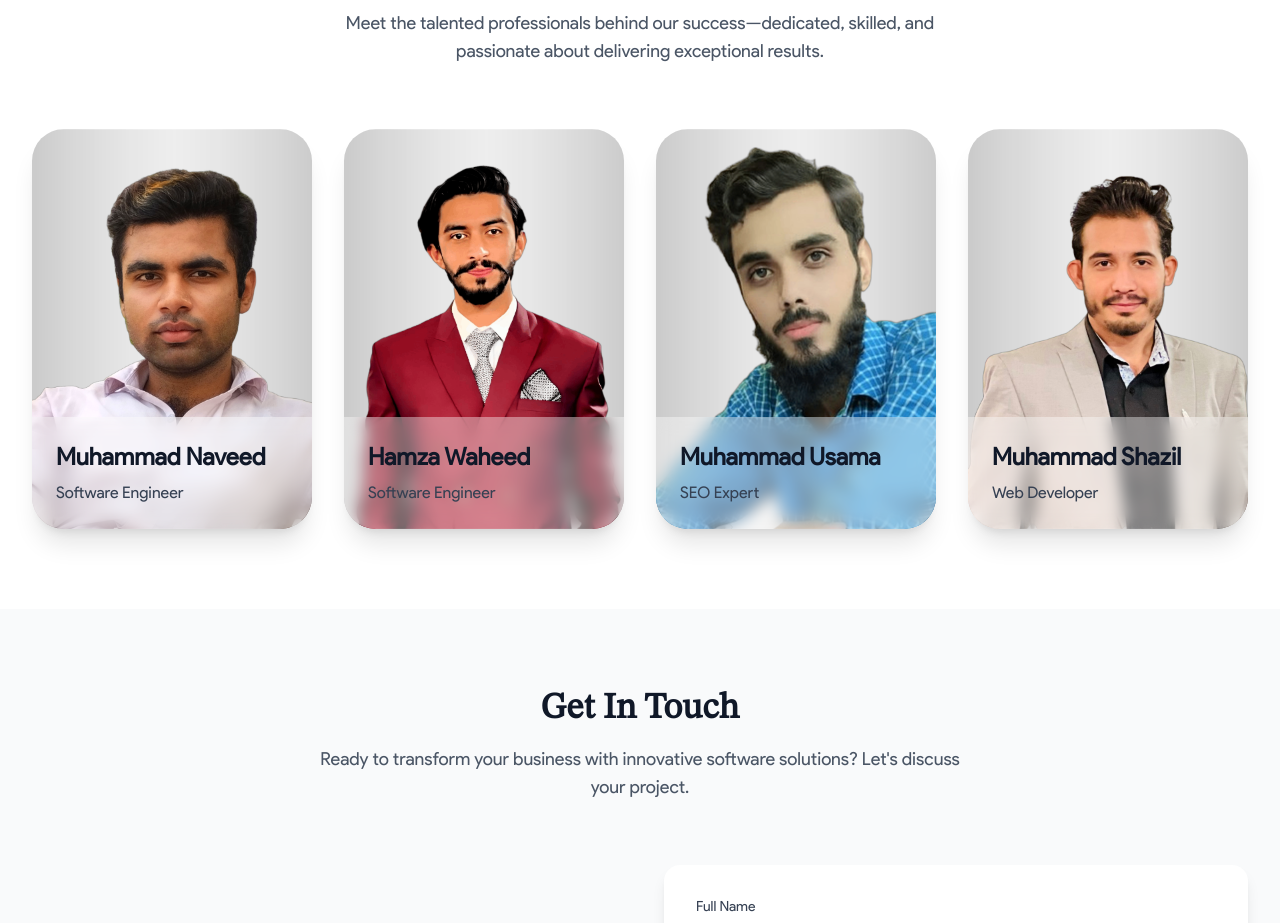
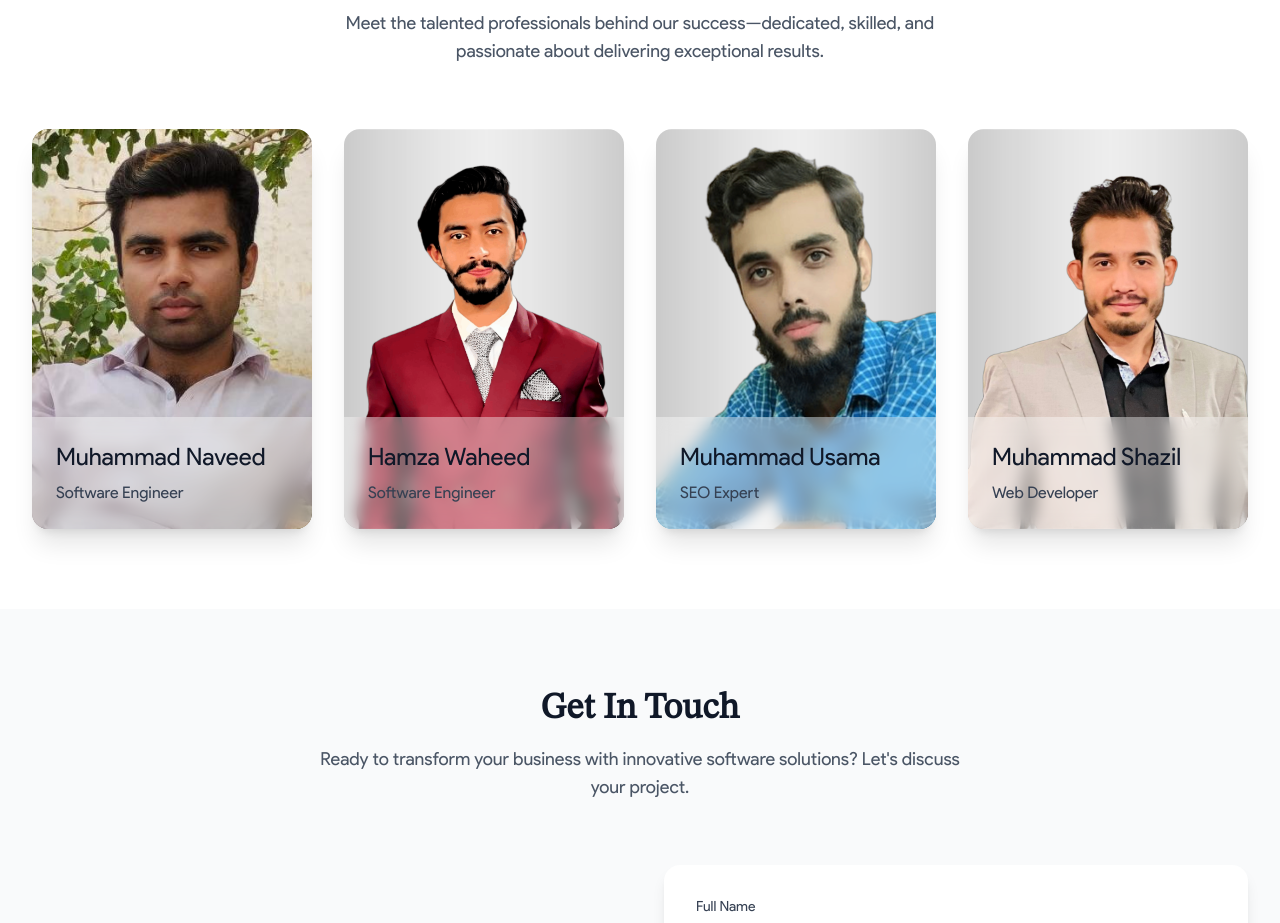
Before and after one commit to uxlabspk/codehunts, a React (Vite) app: page / in a window 1280 px wide. Shown: the part 2480-3403 px from the top of the page. Built offline with nearby package versions, Linux system fonts and the light colour scheme.

Commit message:
Updating Profile Cards

```diff
--- a/src/components/ProfileCard.jsx
+++ b/src/components/ProfileCard.jsx
@@ -2,30 +2,70 @@
 
 const ProfileCard = ({img, name, bio}) => {
     return (
-        <div
-            className="w-full h-[400px] rounded-[32px] shadow-xl relative overflow-hidden flex flex-col justify-end">
+        <div className="group w-full h-[400px] rounded-2xl shadow-xl relative overflow-hidden flex flex-col justify-end">
+            {/* Background Image */}
             <div
-                className="absolute inset-0 bg-cover bg-center"
-                style={{backgroundImage: `url(${img})`}}>
+                className="absolute inset-0 bg-cover bg-center transition-transform duration-300 group-hover:scale-105"
+                style={{ backgroundImage: `url(${img})` }}
+            />
 
+            {/* Hover Overlay with Icons */}
+            <div className="absolute inset-0 bg-black/30 backdrop-blur-sm opacity-0 group-hover:opacity-100 flex items-center justify-center transition-opacity duration-300 z-20">
+                <div className="flex gap-6 text-white text-2xl">
+                    <a href="https://www.linkedin.com/company/code-hunts" aria-label="LinkedIn"
+                       className="text-white">
+                        <LinkedInIcon/>
+                    </a>
+
+                    <a href="https://www.linkedin.com/company/code-hunts" aria-label="LinkedIn"
+                       className="text-white">
+                        <TwitterIcon/>
+                    </a>
+
+                    <a href="https://www.linkedin.com/company/code-hunts" aria-label="LinkedIn"
+                       className="text-white">
+                        <GitHubIcon/>
+                    </a>
+                </div>
             </div>
 
-            <div className="relative z-10 p-6 bg-white/40 backdrop-blur">
-                <div className="flex items-center gap-2 ">
-                    <span className="text-2xl font-semibold text-gray-900">{name}</span>
-                    {/*<span>*/}
-                    {/*    <svg width="20px" height="20px" viewBox="0 0 24 24" fill="none" xmlns="http://www.w3.org/2000/svg">*/}
-                    {/*        <path d="M11.5283 1.5999C11.7686 1.29437 12.2314 1.29437 12.4717 1.5999L14.2805 3.90051C14.4309 4.09173 14.6818 4.17325 14.9158 4.10693L17.7314 3.3089C18.1054 3.20292 18.4799 3.475 18.4946 3.86338L18.6057 6.78783C18.615 7.03089 18.77 7.24433 18.9984 7.32823L21.7453 8.33761C22.1101 8.47166 22.2532 8.91189 22.0368 9.23478L20.4078 11.666C20.2724 11.8681 20.2724 12.1319 20.4078 12.334L22.0368 14.7652C22.2532 15.0881 22.1101 15.5283 21.7453 15.6624L18.9984 16.6718C18.77 16.7557 18.615 16.9691 18.6057 17.2122L18.4946 20.1366C18.4799 20.525 18.1054 20.7971 17.7314 20.6911L14.9158 19.8931C14.6818 19.8267 14.4309 19.9083 14.2805 20.0995L12.4717 22.4001C12.2314 22.7056 11.7686 22.7056 11.5283 22.4001L9.71949 20.0995C9.56915 19.9083 9.31823 19.8267 9.08421 19.8931L6.26856 20.6911C5.89463 20.7971 5.52014 20.525 5.50539 20.1366L5.39427 17.2122C5.38503 16.9691 5.22996 16.7557 5.00164 16.6718L2.25467 15.6624C1.88986 15.5283 1.74682 15.0881 1.96317 14.7652L3.59221 12.334C3.72761 12.1319 3.72761 11.8681 3.59221 11.666L1.96317 9.23478C1.74682 8.91189 1.88986 8.47166 2.25467 8.33761L5.00165 7.32823C5.22996 7.24433 5.38503 7.03089 5.39427 6.78783L5.50539 3.86338C5.52014 3.475 5.89463 3.20292 6.26857 3.3089L9.08421 4.10693C9.31823 4.17325 9.56915 4.09173 9.71949 3.90051L11.5283 1.5999Z" stroke="#0080ff" strokeWidth="1.5"/>*/}
-                    {/*        <path d="M9 12L11 14L15 10" stroke="#0080ff" strokeWidth="1.5" strokeLinecap="round" strokeLinejoin="round"/>*/}
-                    {/*    </svg>*/}
-                    {/*</span>*/}
+            {/* Content */}
+            <div className="relative z-10 p-6 bg-white/40 backdrop-blur group-hover:hidden">
+                <div className="flex items-center gap-2">
+                    <span className="text-2xl text-gray-900">{name}</span>
                 </div>
-                <p className="text-gray-700 mt-2 text-base">
-                    {bio}
-                </p>
+                <p className="text-gray-700 mt-2 text-base">{bio}</p>
             </div>
         </div>
     );
 };
 
+
+const TwitterIcon = () => (
+    <svg xmlns="http://www.w3.org/2000/svg" width="24" height="24" fill="currentColor" viewBox="0 0 16 16">
+        <path
+            d="M12.6.75h2.454l-5.36 6.142L16 15.25h-4.937l-3.867-5.07-4.425 5.07H.316l5.733-6.57L0 .75h5.063l3.495 4.633L12.601.75Zm-.86 13.028h1.36L4.323 2.145H2.865z"/>
+    </svg>
+);
+
+const GitHubIcon = () => (
+    <svg xmlns="http://www.w3.org/2000/svg" width="24" height="24" fill="currentColor" viewBox="0 0 16 16">
+        <path d="M8 0C3.58 0 0 3.58 0 8c0 3.54 2.29 6.53 5.47 7.59.4.07.55-.17.55-.38
+        0-.19-.01-.82-.01-1.49-2.01.37-2.53-.49-2.69-.94-.09-.23-.48-.94-.82-1.13-.28-.15-.68-.52
+        -.01-.53.63-.01 1.08.58 1.23.82.72 1.21 1.87.87 2.33.66.07-.52.28-.87.51-1.07-1.78-.2
+        -3.64-.89-3.64-3.95 0-.87.31-1.59.82-2.15-.08-.2-.36-1.02.08-2.12 0 0 .67-.21 2.2.82
+        .64-.18 1.32-.27 2-.27.68 0 1.36.09 2 .27 1.53-1.04 2.2-.82 2.2-.82.44 1.1.16 1.92.08
+        2.12.51.56.82 1.27.82 2.15 0 3.07-1.87 3.75-3.65 3.95.29.25.54.73.54 1.48 0 1.07-.01
+        1.93-.01 2.2 0 .21.15.46.55.38A8.013 8.013 0 0016 8c0-4.42-3.58-8-8-8z"/>
+    </svg>
+);
+
+
+const LinkedInIcon = () => (
+    <svg xmlns="http://www.w3.org/2000/svg" width="24" height="24" fill="currentColor" viewBox="0 0 16 16">
+        <path
+            d="M0 1.146C0 .513.526 0 1.175 0h13.65C15.474 0 16 .513 16 1.146v13.708c0 .633-.526 1.146-1.175 1.146H1.175C.526 16 0 15.487 0 14.854zm4.943 12.248V6.169H2.542v7.225zm-1.2-8.212c.837 0 1.358-.554 1.358-1.248-.015-.709-.52-1.248-1.342-1.248S2.4 3.226 2.4 3.934c0 .694.521 1.248 1.327 1.248zm4.908 8.212V9.359c0-.216.016-.432.08-.586.173-.431.568-.878 1.232-.878.869 0 1.216.662 1.216 1.634v3.865h2.401V9.25c0-2.22-1.184-3.252-2.764-3.252-1.274 0-1.845.7-2.165 1.193v.025h-.016l.016-.025V6.169h-2.4c.03.678 0 7.225 0 7.225z"/>
+    </svg>
+);
+
 export default ProfileCard;
--- a/src/pages/Home.jsx
+++ b/src/pages/Home.jsx
@@ -153,12 +153,12 @@
 
                     {/*<div className="grid grid-cols-1 md:grid-cols-2 lg:grid-cols-3 gap-8">*/}
                     <div className="grid grid-cols-1 sm:grid-cols-2 md:grid-cols-3 lg:grid-cols-4 gap-8">
-                        <ProfileCard img={'/public/img/team/naveed.png'} name={'Muhammad Naveed'}
+                        <ProfileCard img={'img/team/naveed.jpeg'} name={'Muhammad Naveed'}
                                      bio={'Software Engineer'}/>
-                        <ProfileCard img={'/public/img/team/hamza.png'} name={'Hamza Waheed'}
+                        <ProfileCard img={'img/team/hamza.png'} name={'Hamza Waheed'}
                                      bio={'Software Engineer'}/>
-                        <ProfileCard img={'/public/img/team/Usama.png'} name={'Muhammad Usama'} bio={'SEO Expert'}/>
-                        <ProfileCard img={'/public/img/team/shazil.png'} name={'Muhammad Shazil'}
+                        <ProfileCard img={'img/team/Usama.png'} name={'Muhammad Usama'} bio={'SEO Expert'}/>
+                        <ProfileCard img={'img/team/shazil.png'} name={'Muhammad Shazil'}
                                      bio={'Web Developer'}/>
                     </div>
                 </div>
```
Also changed, not shown: public/img/team/naveed.jpeg (added).
